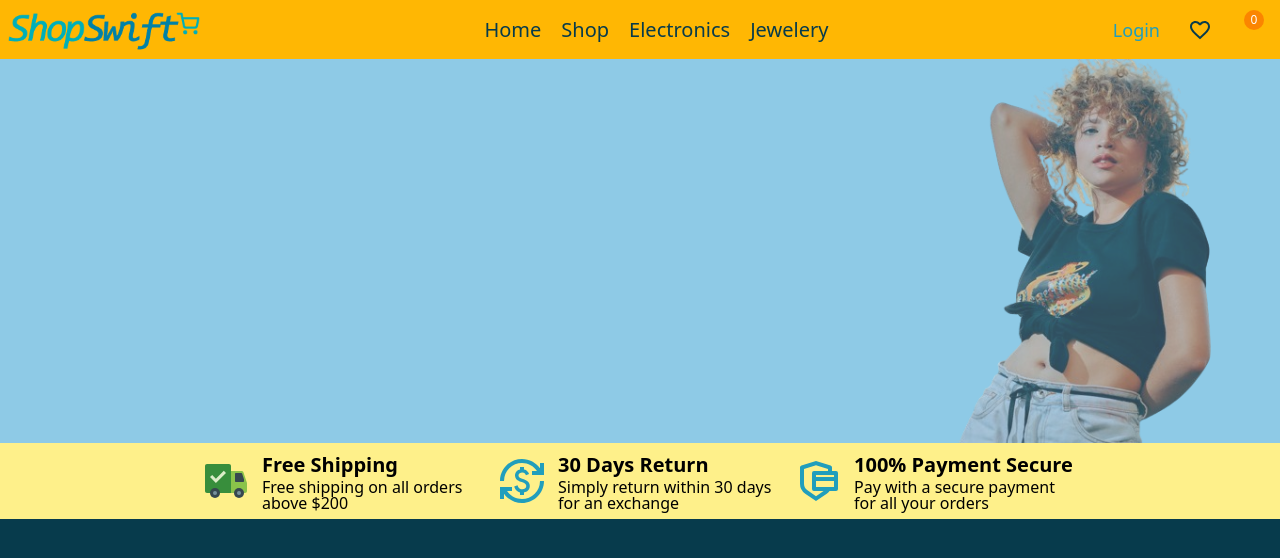
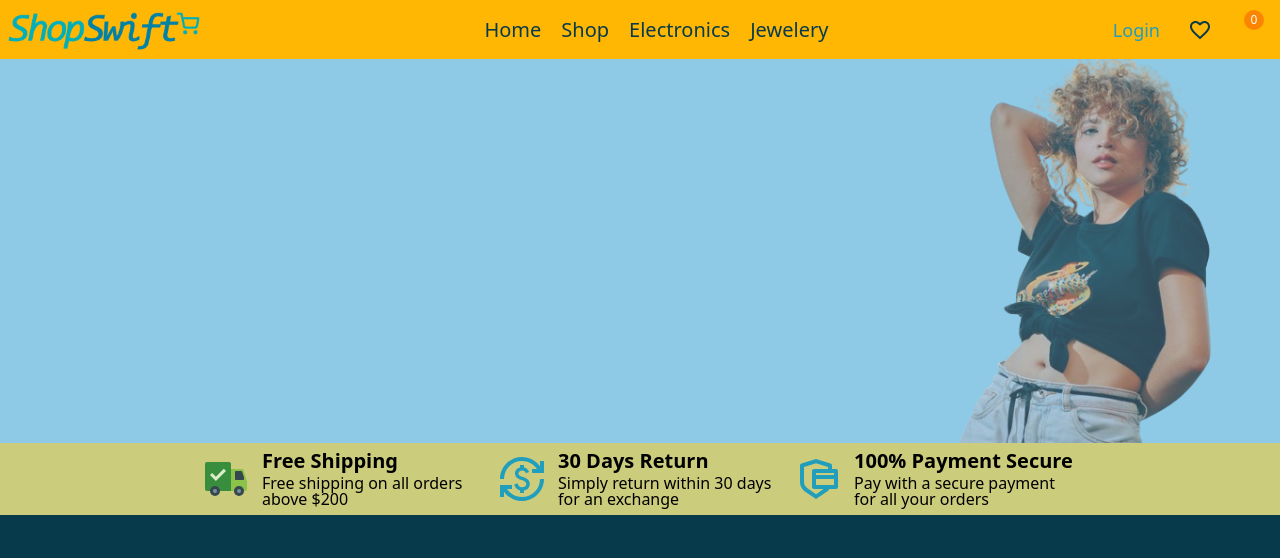
Before and after one commit to Tonykimanthi/ShopSwift, a React (Vite) app: page / in a window 1280 px wide. Shown: the top 558 px of the page. Built offline with nearby package versions, Linux system fonts and the light colour scheme; some icons are missing.

Commit message:
Edit: ShippingDetails.tsx

```diff
--- a/src/layouts/ShippingDetails.tsx
+++ b/src/layouts/ShippingDetails.tsx
@@ -31,13 +31,13 @@ const ShippingDetails = () => {
 
 
   return (
-    <section className="bg-yellow-200 py-2 flex justify-center gap-3">
+    <section className="bg-yellow-200/80 py-2 flex justify-center items-center gap-3 max-sm:flex-col">
       {shippingData.map((item) => (
         <article className="flex items-center gap-x-3">
         <item.icon className="w-12 h-12 fill-primary-blue"/>
         <div>
-          <h3 className="text-xl font-bold">{item.title}</h3>
-          <p className="leading-4 max-w-56">{item.description}</p>
+          <h3 className="text-xl font-bold leading-5">{item.title}</h3>
+          <p className="mt-1 leading-4 max-w-56">{item.description}</p>
         </div>
       </article>
       ))}
```
